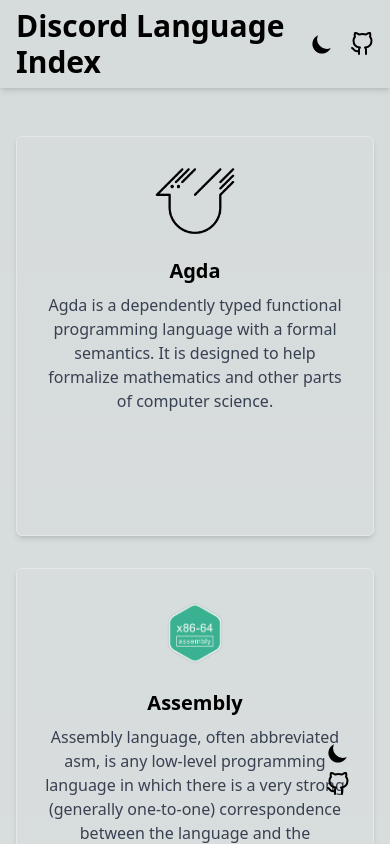
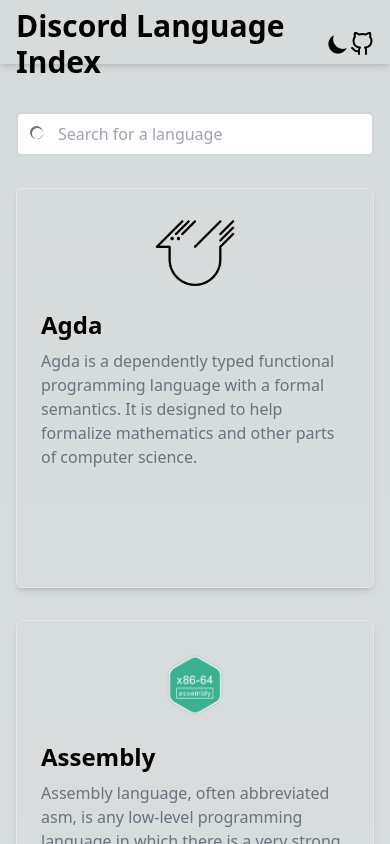
Before and after one commit to vKxni/discordindex, a Next.js app: page / in a window 390 px wide. Shown: the top 844 px of the page. Built offline with nearby package versions, Linux system fonts and the light colour scheme.

Commit message:
add search bar

```diff
--- a/src/pages/index.tsx
+++ b/src/pages/index.tsx
@@ -4,11 +4,10 @@
 
 import { Header } from "@/layout/Header";
 import Head from "next/head";
-import { FiGithub } from "react-icons/fi";
-import { HiSun, HiMoon } from "react-icons/hi";
 
 const Home: React.FC = () => {
   const [darkMode, setDarkMode] = useState(false);
+  const [searchQuery, setSearchQuery] = useState("");
 
   const toggleDarkMode = () => {
     const newMode = !darkMode;
@@ -23,26 +22,83 @@
     }
   }, []);
 
+  const filteredLanguages =
+    searchQuery.length > 0
+      ? languages.filter((language) =>
+          language.name.toLowerCase().startsWith(searchQuery.toLowerCase())
+        )
+      : languages;
+
   return (
     <>
       <Head>
         <title>Discord Index</title>
-        <meta name="description" content="Discord Index helps developers find all kind of programming language communities on Discord, making it easier to connect and collaborate with like-minded individuals." />
+        <meta
+          name="description"
+          content="Discord Index helps developers find all kind of programming language communities on Discord, making it easier to connect and collaborate with like-minded individuals."
+        />
         <meta property="og:title" content="Discord Index" />
-        <meta property="og:description" content="Discord Index helps developers find all kind of programming language communities on Discord, making it easier to connect and collaborate with like-minded individuals." />
+        <meta
+          property="og:description"
+          content="Discord Index helps developers find all kind of programming language communities on Discord, making it easier to connect and collaborate with like-minded individuals."
+        />
         <meta property="og:url" content="https://discordindex.vercel.app/" />
       </Head>
       <div
-        className={`min-h-screen ${
-          darkMode ? "bg-gray-900 text-white" : ""
-        }`}
+        className={`min-h-screen ${darkMode ? "bg-gray-900 text-white" : ""}`}
       >
         <div className="ml-auto">
           <Header darkMode={darkMode} onToggleDarkMode={toggleDarkMode} />
         </div>
         <div className="mx-auto py-12 px-4 sm:px-6 lg:px-8 max-w-screen-xl">
+          <div className="relative mb-8">
+            <div className="absolute inset-y-0 left-0 flex items-center pl-3">
+              <svg
+                className={`h-5 w-5 ${
+                  darkMode ? "text-gray-400" : "text-gray-500"
+                }`}
+                fill="currentColor"
+                viewBox="0 0 20 20"
+              >
+                <path
+                  fillRule="evenodd"
+                  d="M8.5 15a6.5 6.5 0 100-13 6.5 6.5 0 000 13zM15 9.5a5.5 5.5 0 11-11 0 5.5 5.5 0 0111 0z"
+                  clipRule="evenodd"
+                />
+              </svg>
+            </div>
+            <input
+              type="text"
+              placeholder="Search for a language"
+              className={`w-full py-2 pl-10 pr-10 rounded-md border-2 ${
+                darkMode ? "border-gray-700 text-white" : "border-gray-300"
+              } focus:outline-none focus:border-blue-500`}
+              value={searchQuery}
+              onChange={(e) => setSearchQuery(e.target.value)}
+            />
+            {searchQuery.length > 0 && (
+              <button
+                className={`absolute inset-y-0 right-0 flex items-center pr-3 ${
+                  darkMode ? "text-gray-400" : "text-gray-500"
+                }`}
+                onClick={() => setSearchQuery("")}
+              >
+                <svg
+                  className="h-5 w-5"
+                  fill="currentColor"
+                  viewBox="0 0 20 20"
+                >
+                  <path
+                    fillRule="evenodd"
+                    d="M10 18a8 8 0 100-16 8 8 0 000 16zm3.707-9.293a1 1 0 00-1.414-1.414L10 8.586l-2.293-2.293a1 1 0 00-1.414 1.414L8.586 10l-2.293 2.293a1 1 0 001.414 1.414L10 11.414l2.293 2.293a1 1 0 001.414-1.414L11.414 10l2.293-2.293z"
+                    clipRule="evenodd"
+                  />
+                </svg>
+              </button>
+            )}
+          </div>
           <div className="grid grid-cols-1 sm:grid-cols-2 lg:grid-cols-3 gap-8">
-            {languages
+            {filteredLanguages
               .sort((a, b) => a.name.localeCompare(b.name))
               .map((language) => (
                 <Link
@@ -66,38 +122,15 @@
                           className="h-full w-full object-contain"
                         />
                       </div>
-                      <h2 className="text-xl font-bold text-center mb-2">
+                      <h3 className="text-2xl font-bold mb-2">
                         {language.name}
-                      </h2>
-                      <p
-                        className="text-gray-700 text-center overflow-hidden"
-                        style={{ maxHeight: "200px", textOverflow: "ellipsis" }}
-                      >
-                        {language.description}
-                      </p>
+                      </h3>
+                      <p className="text-gray-500">{language.description}</p>
                     </div>
                   </a>
                 </Link>
               ))}
           </div>
-        </div>
-        <div className="fixed bottom-0 right-0 p-4">
-          <button
-            onClick={toggleDarkMode}
-            className="text-2xl mr-4 focus:outline-none"
-            aria-label="Toggle dark mode"
-          >
-            {darkMode ? <HiSun className="mr-2" /> : <HiMoon className="mr-2" />}
-          </button>
-          <a
-            href="https://github.com/vKxni/discordindex"
-            target="_blank"
-            rel="noopener noreferrer"
-            className="text-2xl hover:text-gray-400 focus:outline-none mr-4"
-            aria-label="GitHub repository"
-          >
-            <FiGithub />
-          </a>
         </div>
       </div>
     </>
--- a/src/pages/language/[language].tsx
+++ b/src/pages/language/[language].tsx
@@ -1,10 +1,16 @@
+import {
+  FaDiscord,
+  FaExternalLinkAlt,
+  FaArrowLeft,
+  FaExclamationTriangle,
+} from "react-icons/fa";
 import { GetServerSideProps, NextPage } from "next";
 import { useState } from "react";
 import Link from "next/link";
+import Head from "next/head";
+
 import { Language, languages } from "@/utils/languages";
 import { Header } from "@/layout/Header";
-import { FaDiscord, FaExternalLinkAlt, FaArrowLeft } from "react-icons/fa";
-import Head from "next/head";
 
 interface LanguagePageProps {
   selectedLanguage: Language | null;
@@ -15,6 +21,35 @@
     typeof window !== "undefined" && localStorage.getItem("darkMode") === "true"
   );
   const [discordCopied, setDiscordCopied] = useState(false);
+
+  if (!selectedLanguage) {
+    return (
+      <div className="min-h-screen flex flex-col justify-center items-center">
+        <div className="mx-auto py-8 px-4 sm:px-6 lg:px-8 max-w-screen-xl">
+          <div className="rounded-lg shadow-lg p-8 flex flex-col items-center bg-white">
+            <div className="flex items-center justify-center h-16 w-16 rounded-full bg-red-500 text-white mb-4">
+              <FaExclamationTriangle className="h-8 w-8" />
+            </div>
+            <h1 className="text-3xl font-bold text-center mb-2">
+              Oops! Page not found
+            </h1>
+            <p className="text-gray-700 text-center mb-4">
+              The page you are looking for might have been removed or is
+              temporarily unavailable.
+            </p>
+            <div className="mt-1 sm:mt-8">
+              <Link href="/" legacyBehavior={true}>
+                <a className="bg-blue-500 hover:bg-blue-600 text-white font-bold py-2 px-4 rounded flex items-center cursor-pointer">
+                  <FaArrowLeft className="mr-2" />
+                  Back to home
+                </a>
+              </Link>
+            </div>
+          </div>
+        </div>
+      </div>
+    );
+  }
 
   const imagePath = `/public/languages/${selectedLanguage!.name}.png`;
 
@@ -36,37 +71,6 @@
     darkMode ? "bg-gray-800" : "bg-white"
   } mt-n12 !important`;
 
-  if (!selectedLanguage) {
-    return (
-      <div className={`${themeClass} min-h-screen`}>
-        <Header darkMode={darkMode} onToggleDarkMode={handleToggleDarkMode} />
-        <div className="mx-auto py-8 px-4 sm:px-6 lg:px-8 max-w-screen-xl">
-          <div className={languageBoxClass}>
-            <h1
-              className={`text-3xl font-bold text-center mb-2 ${
-                darkMode ? "text-white" : ""
-              }`}
-            >
-              Language not found
-            </h1>
-            <div className={`mt-1 sm:mt-8 ${darkMode ? "text-white" : ""}`}>
-              <Link href="/" legacyBehavior={true}>
-                <a
-                  className={`bg-blue-500 hover:bg-blue-600 text-white font-bold py-2 px-4 rounded flex items-center cursor-pointer ${
-                    darkMode ? "text-white hover:text-white" : ""
-                  }`}
-                >
-                  <FaArrowLeft className="mr-2" />
-                  Back to home
-                </a>
-              </Link>
-            </div>
-          </div>
-        </div>
-      </div>
-    );
-  }
-
   return (
     <>
       <Head>
@@ -82,7 +86,7 @@
         />
         <meta
           property="og:image"
-          content={`https://discordindex.vercel.app${imagePath}`}
+          content={`https://discordindex.vercel.app/${imagePath}`}
         />
         <meta property="og:image:width" content="200" />
         <meta property="og:image:height" content="200" />
```
